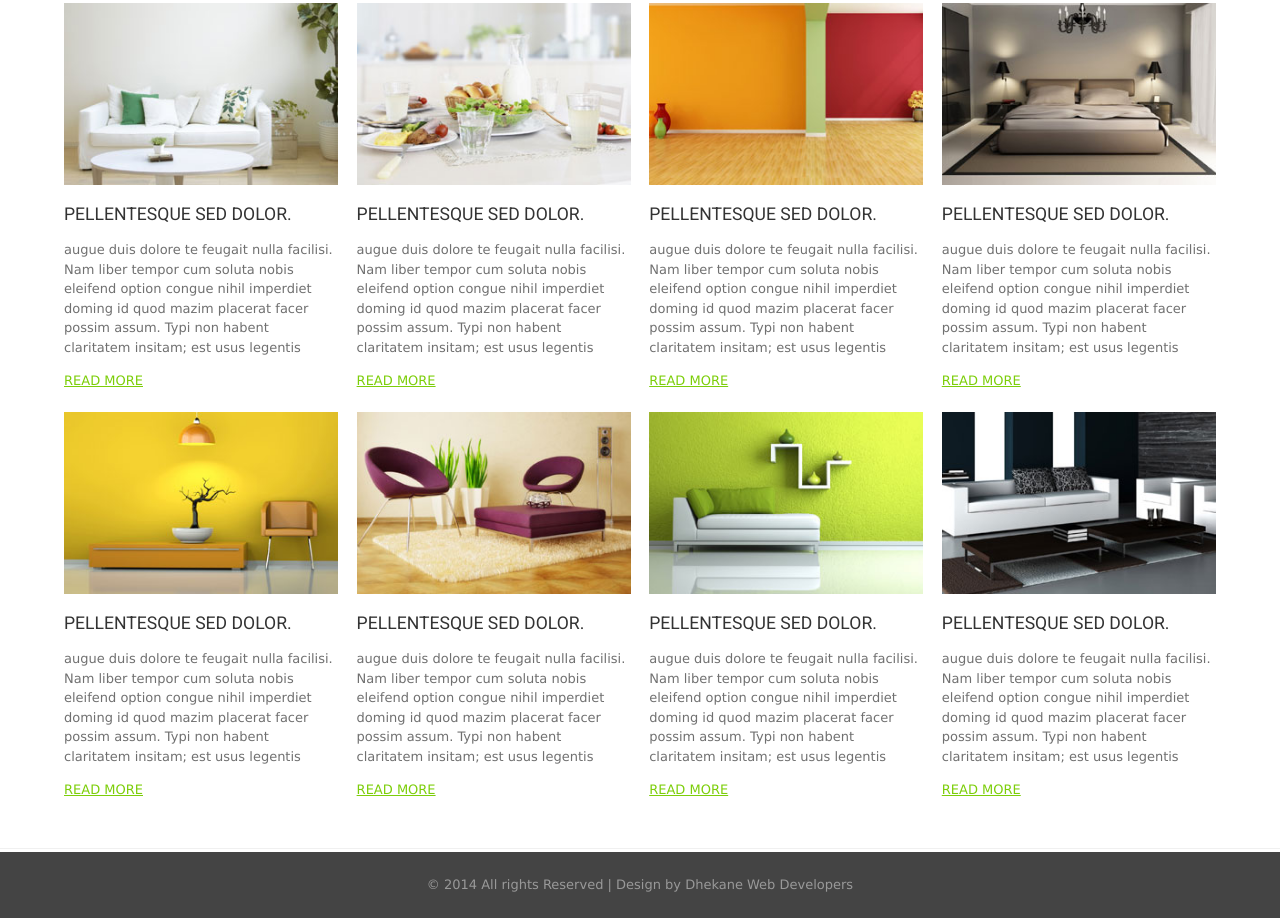
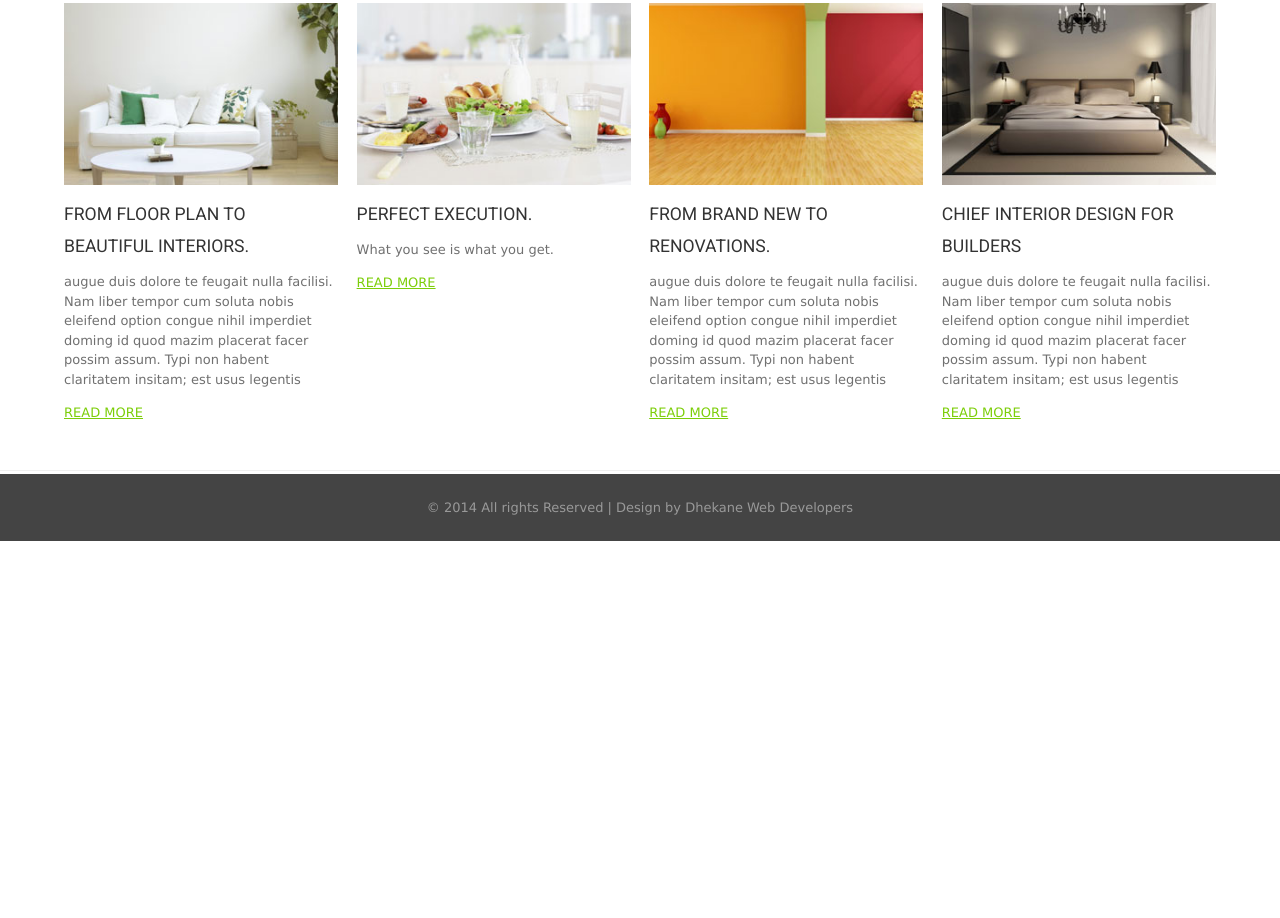
Before and after one commit to ruturaj/themeinteriors, a plain HTML site: page gallery.html in a window 1280 px wide. Shown: the part 236-1154 px from the top of the page. After the commit the page ends 800 px from the top, so only its background shows below. Drawn offline with Linux system fonts and the light colour scheme.

Commit message:
Turnkey Projects page
fixed the titles waiting for images

```diff
--- a/gallery.html
+++ b/gallery.html
@@ -51,12 +51,12 @@ License URL: http://creativecommons.org/licenses/by/3.0/
     </div>
 </div>
      <div class="content-top">
-			<div class="wrap">
-				<div class="section group">
+		<div class="wrap">
+			<div class="section group">
 				<div class="col_1_of_4 span_1_of_4">
 					    <a class="fancybox" href="images/t-pic20.jpg" data-fancybox-group="gallery" title="Lorem ipsum dolor sit amet"><img src="images/pic20.jpg" alt=""><span> </span></a>
 					    <div class="caption">
-                            <h4>Pellentesque sed dolor.</h4>
+                            <h4>From floor plan to beautiful interiors.</h4>
                             <p>augue duis dolore te feugait nulla facilisi. Nam liber tempor cum soluta nobis eleifend option congue nihil imperdiet doming id quod mazim placerat facer possim assum. Typi non habent claritatem insitam; est usus legentis </p>
                             <a href="#" class="btn">read more</a>
                         </div>
@@ -64,15 +64,15 @@ License URL: http://creativecommons.org/licenses/by/3.0/
 				<div class="col_1_of_4 span_1_of_4">
 					  <a class="fancybox" href="images/t-pic21.jpg" data-fancybox-group="gallery" title="Lorem ipsum dolor sit amet"><img src="images/pic21.jpg" alt=""><span> </span></a>
 					    <div class="caption">
-                            <h4>Pellentesque sed dolor.</h4>
-                            <p>augue duis dolore te feugait nulla facilisi. Nam liber tempor cum soluta nobis eleifend option congue nihil imperdiet doming id quod mazim placerat facer possim assum. Typi non habent claritatem insitam; est usus legentis </p>
+                            <h4>Perfect execution.</h4>
+                            <p>What you see is what you get. </p>
                             <a href="#" class="btn">read more</a>
                         </div>
 				</div>
 				<div class="col_1_of_4 span_1_of_4">
 					   <a class="fancybox" href="images/t-pic22.jpg" data-fancybox-group="gallery" title="Lorem ipsum dolor sit amet"><img src="images/pic22.jpg" alt=""><span> </span></a>
 					    <div class="caption">
-                            <h4>Pellentesque sed dolor.</h4>
+                            <h4>from brand new to renovations.</h4>
                             <p>augue duis dolore te feugait nulla facilisi. Nam liber tempor cum soluta nobis eleifend option congue nihil imperdiet doming id quod mazim placerat facer possim assum. Typi non habent claritatem insitam; est usus legentis </p>
                             <a href="#" class="btn">read more</a>
                         </div>
@@ -80,50 +80,16 @@ License URL: http://creativecommons.org/licenses/by/3.0/
 				<div class="col_1_of_4 span_1_of_4">
 					  <a class="fancybox" href="images/t-pic23.jpg" data-fancybox-group="gallery" title="Lorem ipsum dolor sit amet"><img src="images/pic23.jpg" alt=""><span> </span></a>
 					    <div class="caption">
-                            <h4>Pellentesque sed dolor.</h4>
+                            <h4>Chief Interior design for builders</h4>
                             <p>augue duis dolore te feugait nulla facilisi. Nam liber tempor cum soluta nobis eleifend option congue nihil imperdiet doming id quod mazim placerat facer possim assum. Typi non habent claritatem insitam; est usus legentis </p>
                             <a href="#" class="btn">read more</a>
                         </div>
 				</div>
 				<div class="clear"></div>
 			</div>
-			<div class="section group">
-				<div class="col_1_of_4 span_1_of_4">
-					   <a class="fancybox" href="images/t-pic24.jpg" data-fancybox-group="gallery" title="Lorem ipsum dolor sit amet"><img src="images/pic24.jpg" alt=""><span> </span></a>
-					    <div class="caption">
-                            <h4>Pellentesque sed dolor.</h4>
-                            <p>augue duis dolore te feugait nulla facilisi. Nam liber tempor cum soluta nobis eleifend option congue nihil imperdiet doming id quod mazim placerat facer possim assum. Typi non habent claritatem insitam; est usus legentis </p>
-                            <a href="#" class="btn">read more</a>
-                        </div>
-				</div>
-				<div class="col_1_of_4 span_1_of_4">
-					 <a class="fancybox" href="images/t-pic25.jpg" data-fancybox-group="gallery" title="Lorem ipsum dolor sit amet"><img src="images/pic25.jpg" alt=""><span> </span></a>
-					    <div class="caption">
-                            <h4>Pellentesque sed dolor.</h4>
-                            <p>augue duis dolore te feugait nulla facilisi. Nam liber tempor cum soluta nobis eleifend option congue nihil imperdiet doming id quod mazim placerat facer possim assum. Typi non habent claritatem insitam; est usus legentis </p>
-                            <a href="#" class="btn">read more</a>
-                        </div>
-				</div>
-				<div class="col_1_of_4 span_1_of_4">
-					  <a class="fancybox" href="images/t-pic26.jpg" data-fancybox-group="gallery" title="Lorem ipsum dolor sit amet"><img src="images/pic26.jpg" alt=""><span> </span></a>
-					    <div class="caption">
-                            <h4>Pellentesque sed dolor.</h4>
-                            <p>augue duis dolore te feugait nulla facilisi. Nam liber tempor cum soluta nobis eleifend option congue nihil imperdiet doming id quod mazim placerat facer possim assum. Typi non habent claritatem insitam; est usus legentis </p>
-                            <a href="#" class="btn">read more</a>
-                        </div>
-				</div>
-				<div class="col_1_of_4 span_1_of_4">
-					  <a class="fancybox" href="images/t-pic27.jpg" data-fancybox-group="gallery" title="Lorem ipsum dolor sit amet"><img src="images/pic27.jpg" alt=""><span> </span></a>
-					    <div class="caption">
-                            <h4>Pellentesque sed dolor.</h4>
-                            <p>augue duis dolore te feugait nulla facilisi. Nam liber tempor cum soluta nobis eleifend option congue nihil imperdiet doming id quod mazim placerat facer possim assum. Typi non habent claritatem insitam; est usus legentis </p>
-                            <a href="#" class="btn">read more</a>
-                        </div>
-				</div>
-				<div class="clear"></div>
-			</div>
-			</div>
+
 		</div>
+	</div>
 
 <div class="footer-bottom">
  	<div class="wrap">
```
